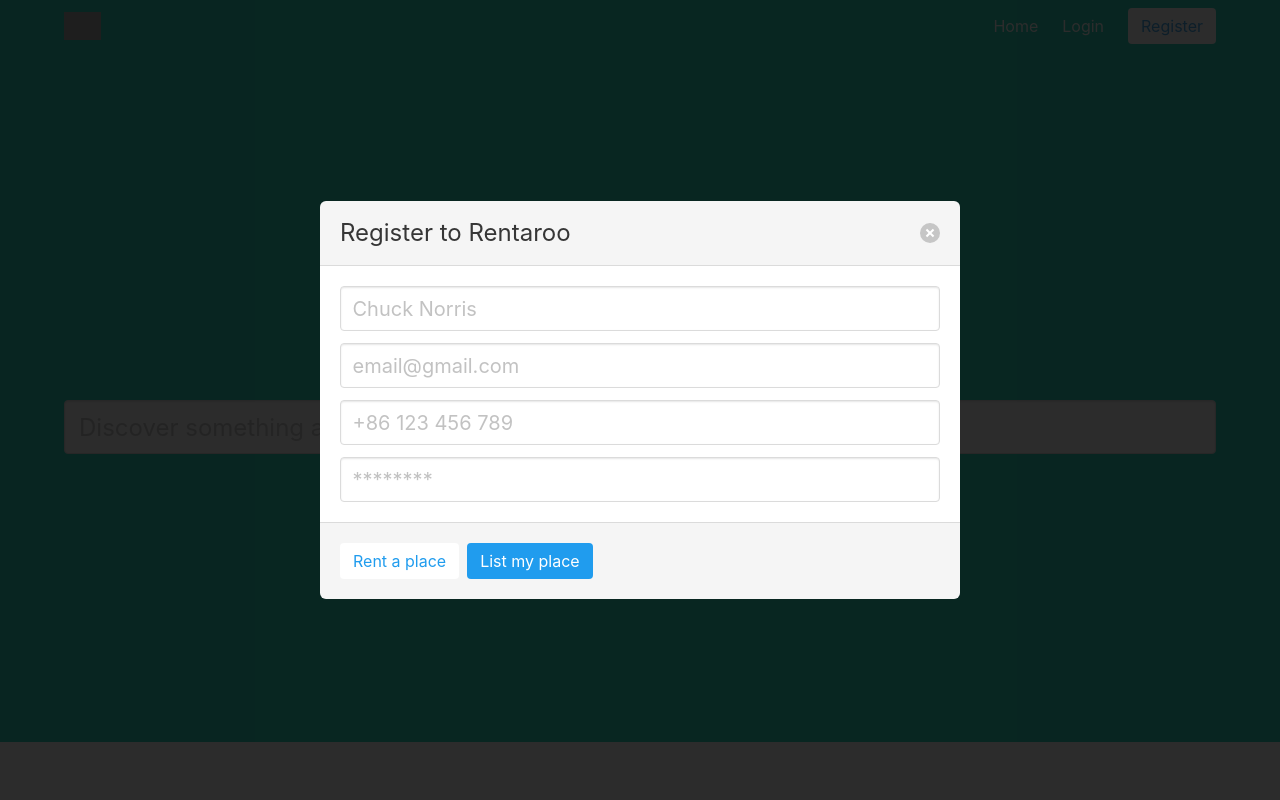
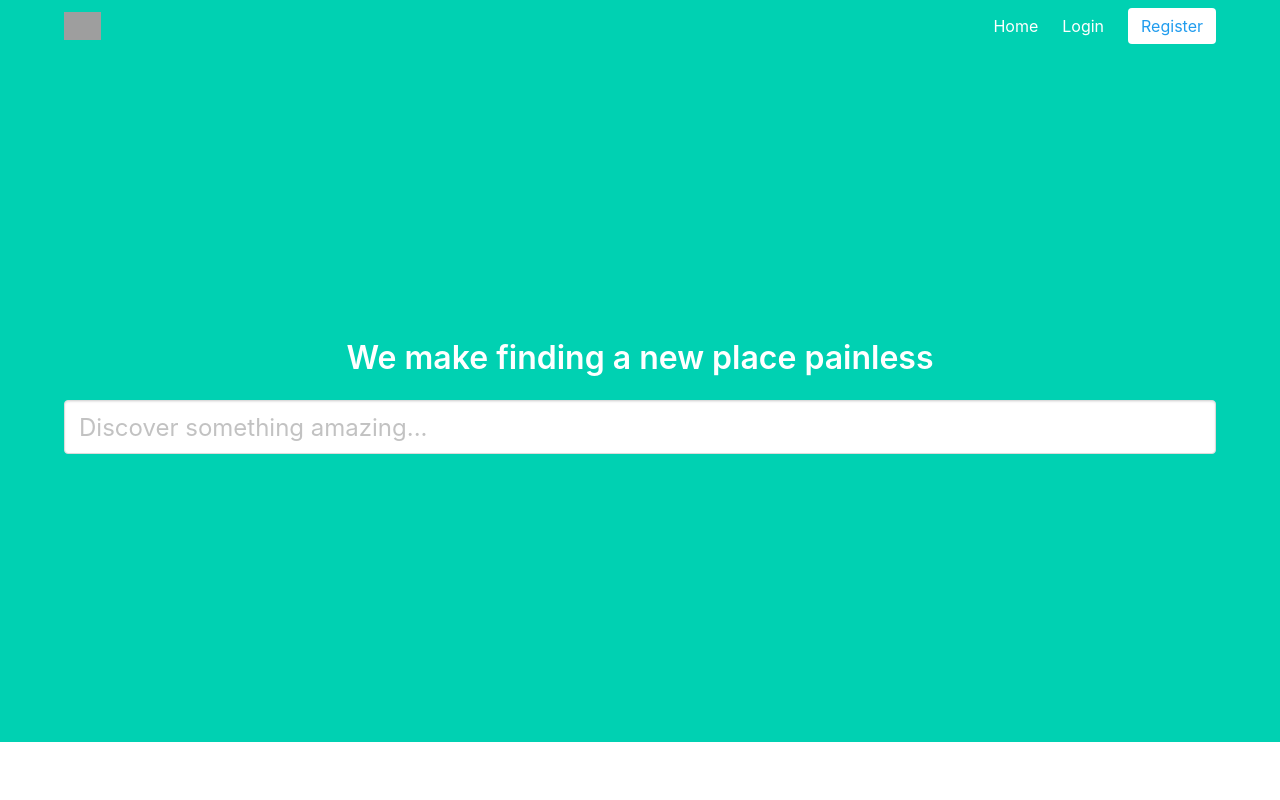
Before and after one commit to clem109/rentaroo, a Next.js app: page / in a window 1280 px wide. Shown: the top 800 px of the page. Built offline with nearby package versions, Linux system fonts and the light colour scheme; grey boxes are pictures that could not be loaded.

Commit message:
changed modal state

```diff
--- a/components/Navbar.js
+++ b/components/Navbar.js
@@ -5,7 +5,7 @@
   constructor(props) {
     super(props)
     this.state = {
-      isActive: true
+      isActive: false
     }
   }
 
@@ -98,7 +98,12 @@
         </section>
         <footer class="modal-card-foot">
           <button class="button is-info is-inverted">Rent a place</button>
-          <button class="button is-info ">List my place</button>
+          <button class="button is-info " onClick={onClick}>
+            <Link href="/register">
+              List my place
+            </Link>
+          </button>
+
         </footer>
       </div>
     </div>
```
